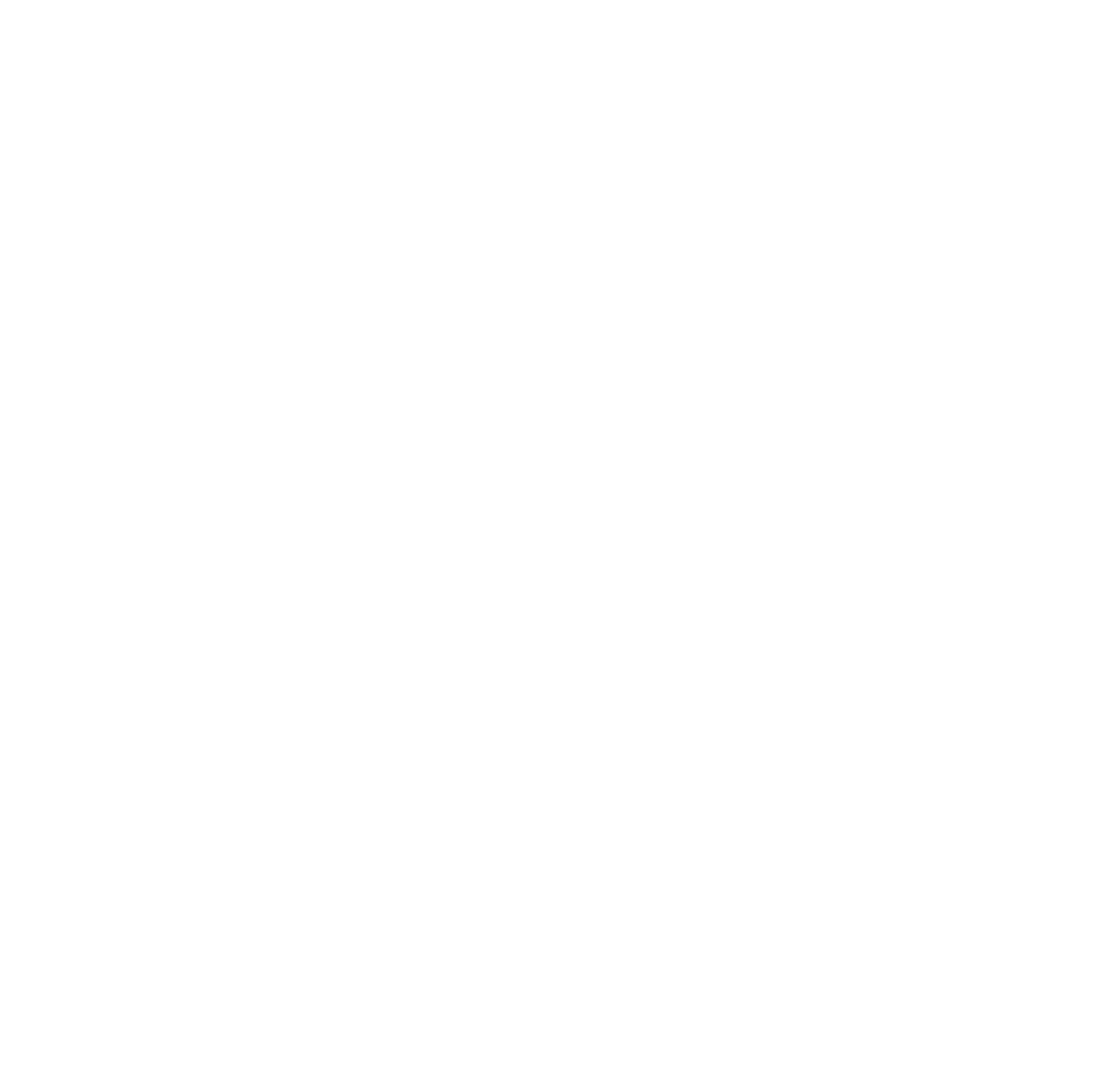
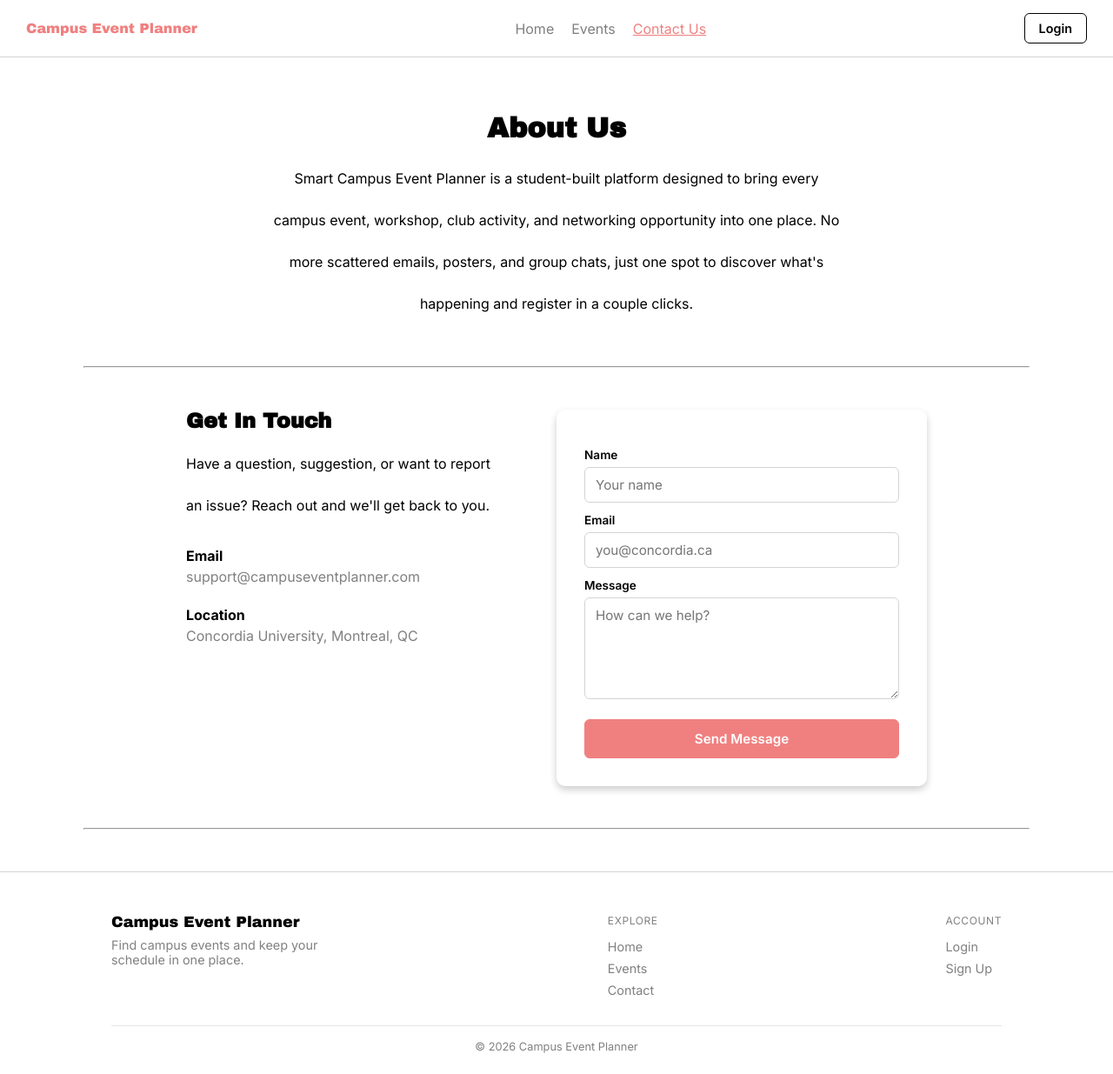
Before and after one commit to HarshPatel-2005/Smart-Campus-Event-Planner, a website: page views/contact.html in a window 1280 px wide. Shown: the whole page at 87% size. Before the commit the page ends 800 px from the top, so only its background shows below. Drawn offline with Linux system fonts and the light colour scheme.

Commit message:
contact/about

```diff
--- a/public/css/style.css
+++ b/public/css/style.css
@@ -423,6 +423,80 @@ a:active, #CEPID:active{
     border-color: lightcoral;
 }
 
+/* CONTACT PAGE */
+
+.about-section {
+    text-align: center;
+    max-width: 700px;
+    margin: 4em auto 3em;
+    padding: 0 1.5em;
+}
+
+.contact-wrapper {
+    display: flex;
+    justify-content: center;
+    gap: 4em;
+    max-width: 900px;
+    margin: 3em auto;
+    padding: 0 1.5em;
+    flex-wrap: wrap;
+}
+
+.contact-info {
+    flex: 1;
+    min-width: 260px;
+}
+
+.contact-detail {
+    margin-top: 1.5em;
+}
+
+.contact-detail h4 {
+    margin-bottom: 4px;
+}
+
+.contact-detail p {
+    color: grey;
+    margin: 0;
+}
+
+.contact-card {
+    background-color: white;
+    box-shadow: 0 4px 8px 0 rgba(0,0,0,0.2);
+    border-radius: 10px;
+    padding: 2em;
+    flex: 1;
+    min-width: 300px;
+}
+
+.contact-card form {
+    display: flex;
+    flex-direction: column;
+}
+
+.contact-card label {
+    font-size: 0.85rem;
+    font-weight: 600;
+    margin-bottom: 6px;
+    margin-top: 12px;
+}
+
+.contact-card input,
+.contact-card textarea {
+    padding: 10px 12px;
+    border: 1px solid rgb(212, 212, 212);
+    border-radius: 6px;
+    font-family: 'Inter', sans-serif;
+    font-size: 0.95rem;
+    resize: vertical;
+}
+
+.contact-card input:focus,
+.contact-card textarea:focus {
+    outline: none;
+    border-color: lightcoral;
+}
+
 /* MEDIA QUERY */
 
 @media (max-width: 768px) {
--- a/views/contact.html
+++ b/views/contact.html
@@ -0,0 +1,97 @@
+<!DOCTYPE html>
+<html lang="en">
+<head>
+    <meta charset="UTF-8">
+    <meta name="viewport" content="width=device-width, initial-scale=1.0">
+    <title>Contact - Smart Campus Event Planner</title>
+
+    <link rel="stylesheet" href="../public/css/style.css">
+    <script src="../public/js/main.js"></script>
+</head>
+<body>
+
+    <!--Navbar-->
+
+    <nav class="navbar">
+        <div class="navbar-logo"><a id="CEPID" href="index.html">Campus Event Planner</a></div>
+
+        <ul class="navbar-links">
+            <li><a href="index.html">Home</a></li>
+            <li><a href="events.html">Events</a></li>
+            <li><a href="contact.html" class="active">Contact Us</a></li>
+        </ul>
+
+        <div class="navbar-actions">
+            <a href="login.html" class="btn">Login</a>
+        </div>
+    </nav>
+
+    <div class="about-section">
+        <h1>About Us</h1>
+        <p class="p">Smart Campus Event Planner is a student-built platform designed to bring every campus event, workshop, club activity, and networking opportunity into one place. No more scattered emails, posters, and group chats, just one spot to discover what's happening and register in a couple clicks.</p>
+    </div>
+
+    <hr style="width: 85%;">
+
+    <div class="contact-wrapper">
+        <div class="contact-info">
+            <h2>Get In Touch</h2>
+            <p class="p">Have a question, suggestion, or want to report an issue? Reach out and we'll get back to you.</p>
+
+            <div class="contact-detail">
+                <h4>Email</h4>
+                <p>support@campuseventplanner.com</p>
+            </div>
+
+            <div class="contact-detail">
+                <h4>Location</h4>
+                <p>Concordia University, Montreal, QC</p>
+            </div>
+        </div>
+
+        <div class="contact-card">
+            <form action="#" method="POST">
+                <label for="name">Name</label>
+                <input type="text" id="name" name="name" placeholder="Your name" required>
+
+                <label for="contact-email">Email</label>
+                <input type="email" id="contact-email" name="contact-email" placeholder="you@concordia.ca" required>
+
+                <label for="message">Message</label>
+                <textarea id="message" name="message" rows="5" placeholder="How can we help?" required></textarea>
+
+                <button type="submit" class="auth-submit">Send Message</button>
+            </form>
+        </div>
+    </div>
+
+    <hr style="width: 85%;">
+
+    <footer class="site-footer">
+        <div class="footer-top">
+            <div class="footer-brand">
+                <p class="footer-title">Campus Event Planner</p>
+                <p class="footer-tagline">Find campus events and keep your schedule in one place.</p>
+            </div>
+
+            <div class="footer-links">
+                <p class="footer-heading">Explore</p>
+                <a href="index.html">Home</a>
+                <a href="events.html">Events</a>
+                <a href="contact.html">Contact</a>
+            </div>
+
+            <div class="footer-links">
+                <p class="footer-heading">Account</p>
+                <a href="login.html">Login</a>
+                <a href="register.html">Sign Up</a>
+            </div>
+        </div>
+
+        <div class="footer-bottom">
+            <p>&copy; 2026 Campus Event Planner</p>
+        </div>
+    </footer>
+
+</body>
+</html>
```
